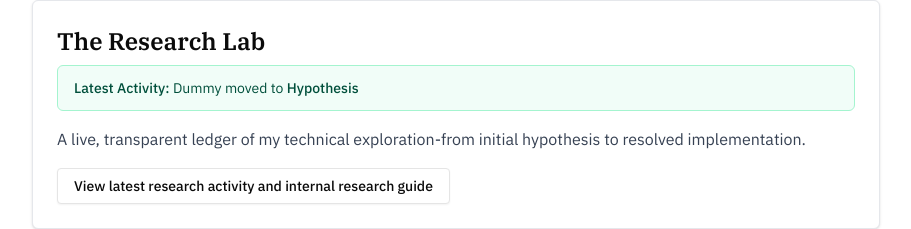
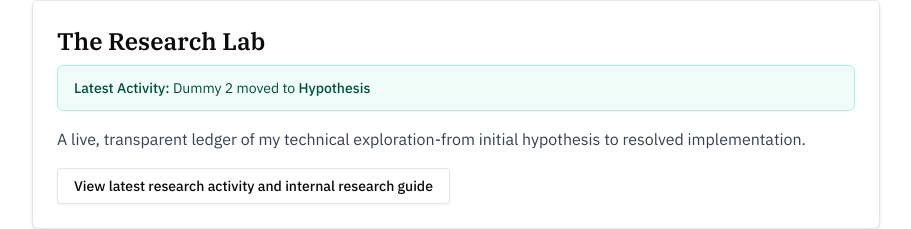
Before and after one commit to codechitti216/codechitti216.github.io, a React (Vite) app: page / in a window 1280 px wide. Shown: the part 1605-1834 px from the top of the page, without its empty margins (184-1095 px from the left). Built offline with nearby package versions, Linux system fonts and the light colour scheme.

Commit message:
telemetry: sync

```diff
--- a/src/data/kanban.json
+++ b/src/data/kanban.json
@@ -12,5 +12,12 @@
     "status": "hypothesis",
     "track": "Code",
     "updatedAt": "2026-03-12T20:48:18.504Z"
+  },
+  {
+    "id": "1773348578295-4471801b5e057",
+    "title": "Dummy 2",
+    "status": "hypothesis",
+    "track": "Code",
+    "updatedAt": "2026-03-12T20:49:38.295Z"
   }
 ]
--- a/src/pages/stories/2026-03-12.jsx
+++ b/src/pages/stories/2026-03-12.jsx
@@ -1,7 +1,7 @@
 import React from 'react';
 
 const entries = [];
-const verificationTimestamp = '2026-03-12T20:48:24.063Z';
+const verificationTimestamp = '2026-03-12T20:49:40.623Z';
 const storyDate = '2026-03-12';
 
 export default function StoryFor2026_03_12() {
```
